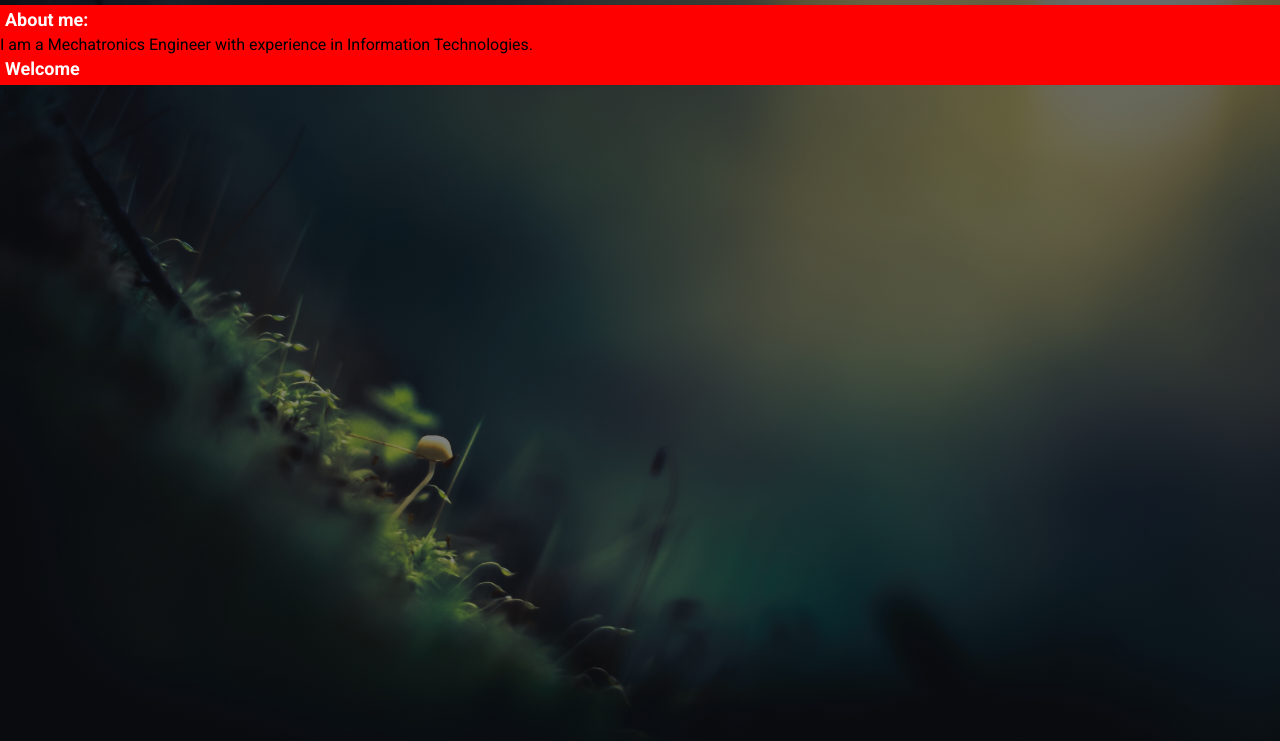
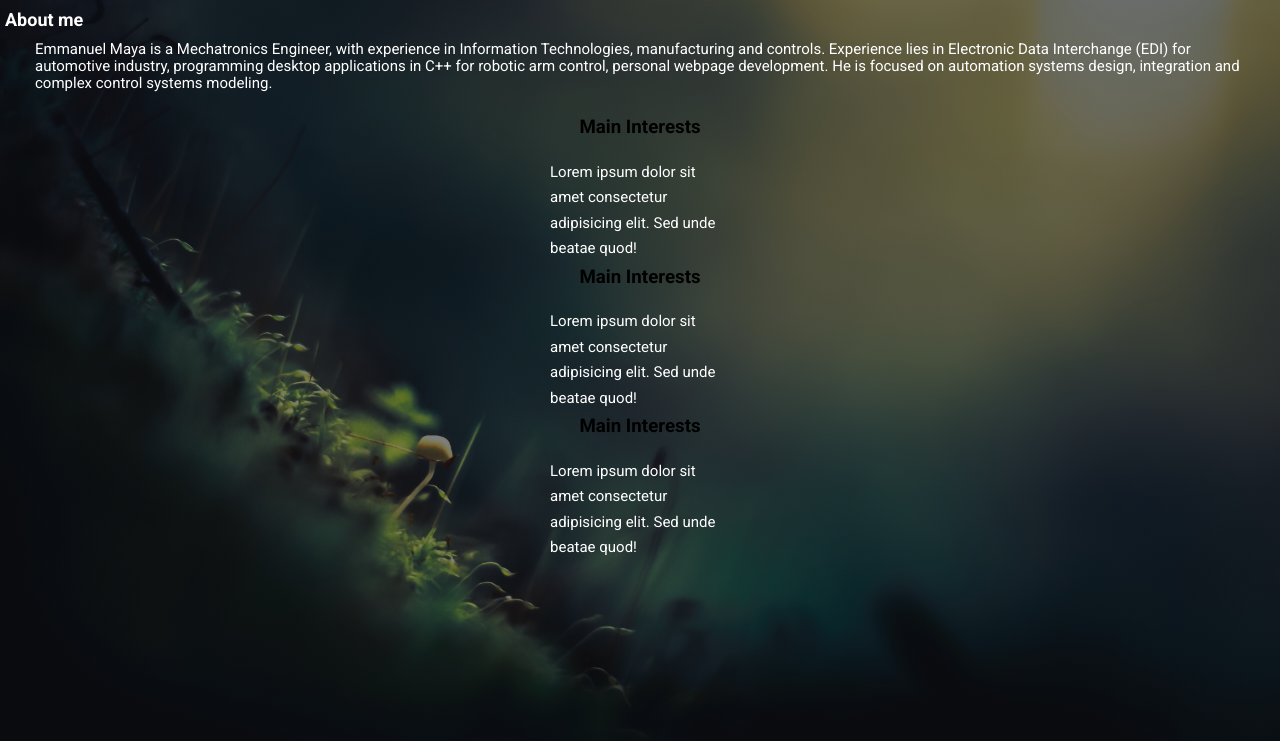
Before and after one commit to EmmanuelMH96/MyWebPage, a plain HTML site: page index.html in a window 1280 px wide. Shown: the part 45-786 px from the top of the page. Drawn offline with Linux system fonts and the light colour scheme.

Commit message:
Add home Interests

```diff
--- a/css/styles.css
+++ b/css/styles.css
@@ -23,7 +23,17 @@ body{
     position: relative;
     align-self: center;
     /*background-image: linear-gradient(180deg, #11151C8c 50%, #11151C8c 50%), url('../images/topimage.jpg');*/
-    background-color: red;
+}
+
+#interests{
+    text-align: center;
+    padding-top: 80px;
+    display: grid;
+    width: 90%;
+    margin: 0 auto;
+    gap: 1em;
+    overflow: hidden;
+    grid-template-columns: repeat(auto-fit, minmax(260px, auto));
 }
 
 #tcs-work{
@@ -119,3 +129,16 @@ p{
     color:white;
     font-size: 15px;
 }
+
+.interest_paragraph{
+    line-height: 1.7;
+}
+
+.interest-box{
+    display: grid;
+    gap: 1em;
+    justify-items: center;
+    width: 250px;
+    overflow: hidden;
+    margin: auto;
+}
--- a/index.html
+++ b/index.html
@@ -40,12 +40,27 @@
         </div>
         <main class="content">
             <div id="about-me">
-                <h2 class="subtitle">About me:</h2>
-                <span> I am a Mechatronics Engineer with experience in Information Technologies.
-                </span>
+                <h2 class="subtitle">About me</h2>
+                <div class="inner-text">
+                <p> Emmanuel Maya is a Mechatronics Engineer, with experience in Information Technologies, manufacturing and controls. Experience lies in Electronic Data Interchange (EDI) for automotive industry, programming desktop applications in C++ for robotic arm control, personal webpage development. He is focused on automation systems design, integration and complex control systems modeling.
+                </p>
+                </div>
             </div>
-            <div id="about-me">
-                <h2 class="subtitle">Welcome</h2>
+            <div id="interets">
+                <article class="interest-box">
+                    <h3 class="interest_title">Main Interests</h3>
+                    <p class="interest_paragraph" >Lorem ipsum dolor sit amet consectetur adipisicing elit. Sed unde beatae quod!</p>
+                </article>
+
+                <article class="interest-box">
+                    <h3 class="interest_title">Main Interests</h3>
+                    <p class="interest_paragraph" >Lorem ipsum dolor sit amet consectetur adipisicing elit. Sed unde beatae quod!</p>
+                </article>
+
+                <article class="interest-box">
+                    <h3 class="interest_title">Main Interests</h3>
+                    <p class="interest_paragraph" >Lorem ipsum dolor sit amet consectetur adipisicing elit. Sed unde beatae quod!</p>
+                </article>
             </div>
 
         </main>
```
Also changed, not shown: resume.html (+2 -2 lines).
